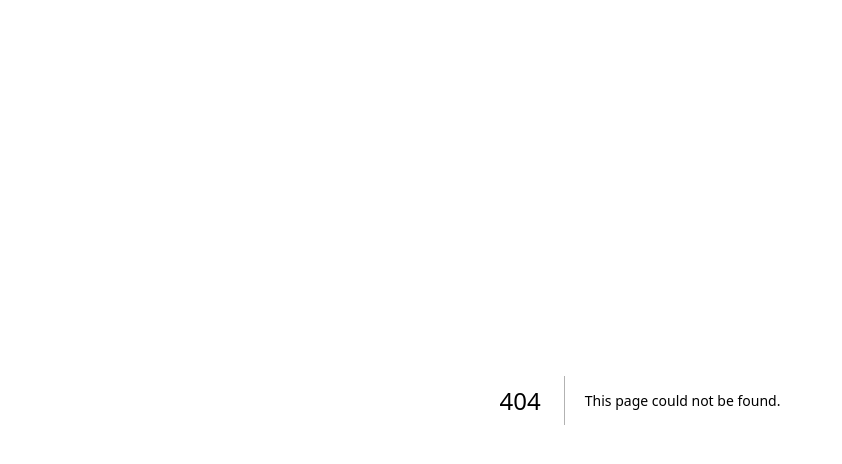
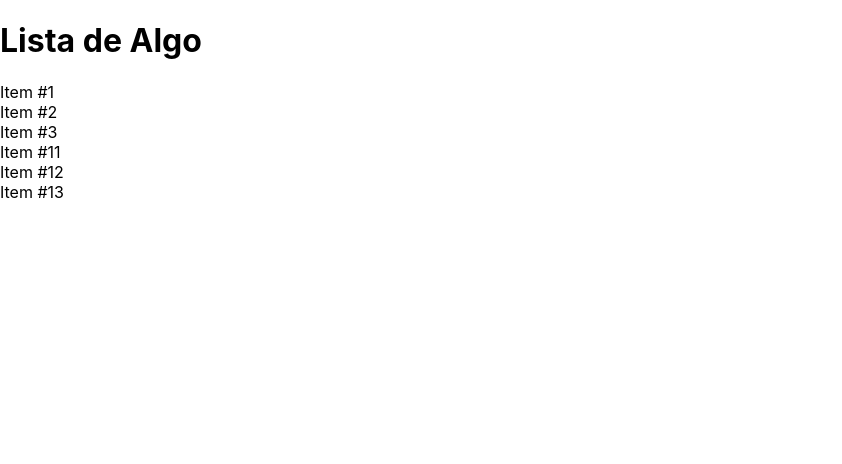
Before and after one commit to davihenrique/atividade-nextjs-Cod3r, a Next.js app: page /basicos/componenteComFilho in a window 1280 px wide. Before the commit this address had no page. Shown: the top 464 px of the page, without its empty margins (0-842 px from the left). Built offline with nearby package versions, Linux system fonts and the light colour scheme.

Commit message:
aula: comunicacao

```diff
--- a/components/Item.jsx
+++ b/components/Item.jsx
@@ -0,0 +1,7 @@
+export default function Item(props){
+    return(
+        <li>
+            {props.conteudo}
+        </li>
+    )
+}
--- a/components/Lista.jsx
+++ b/components/Lista.jsx
@@ -1,7 +1,11 @@
 export default function Lista(props){
     return (
-        <ul>
-
-        </ul>
+        <div>
+            <h1>Lista de Algo</h1>
+            <ul style={{listStyle:"none",
+            padding: 0}}>
+                {props.children}
+            </ul>
+        </div>
     )
 }
--- /dev/null
+++ b/pages/basicos/componenteComFilho.jsx
@@ -0,0 +1,17 @@
+import Item from "@/components/Item";
+import Lista from "@/components/Lista";
+
+export default function componenteComFilho() {
+    return (
+        <div>
+            <Lista>
+            <Item conteudo="Item #1"/>
+            <Item conteudo="Item #2"/>
+            <Item conteudo="Item #3"/>
+            <Item conteudo="Item #11"/>
+            <Item conteudo="Item #12"/>
+            <Item conteudo="Item #13"/>
+            </Lista>
+        </div>
+    );
+}
```
Also changed, not shown: components/If.jsx (added, +7 -0 lines), components/direta/Filho.jsx (added, +8 -0 lines), components/direta/Pai.jsx (added, +12 -0 lines), pages/basicos/botao.jsx (added, +33 -0 lines), pages/comunicacao/direta.jsx (added, +9 -0 lines), pages/render/condicional2.jsx (added, +21 -0 lines), tsconfig.json (added, +28 -0 lines).
